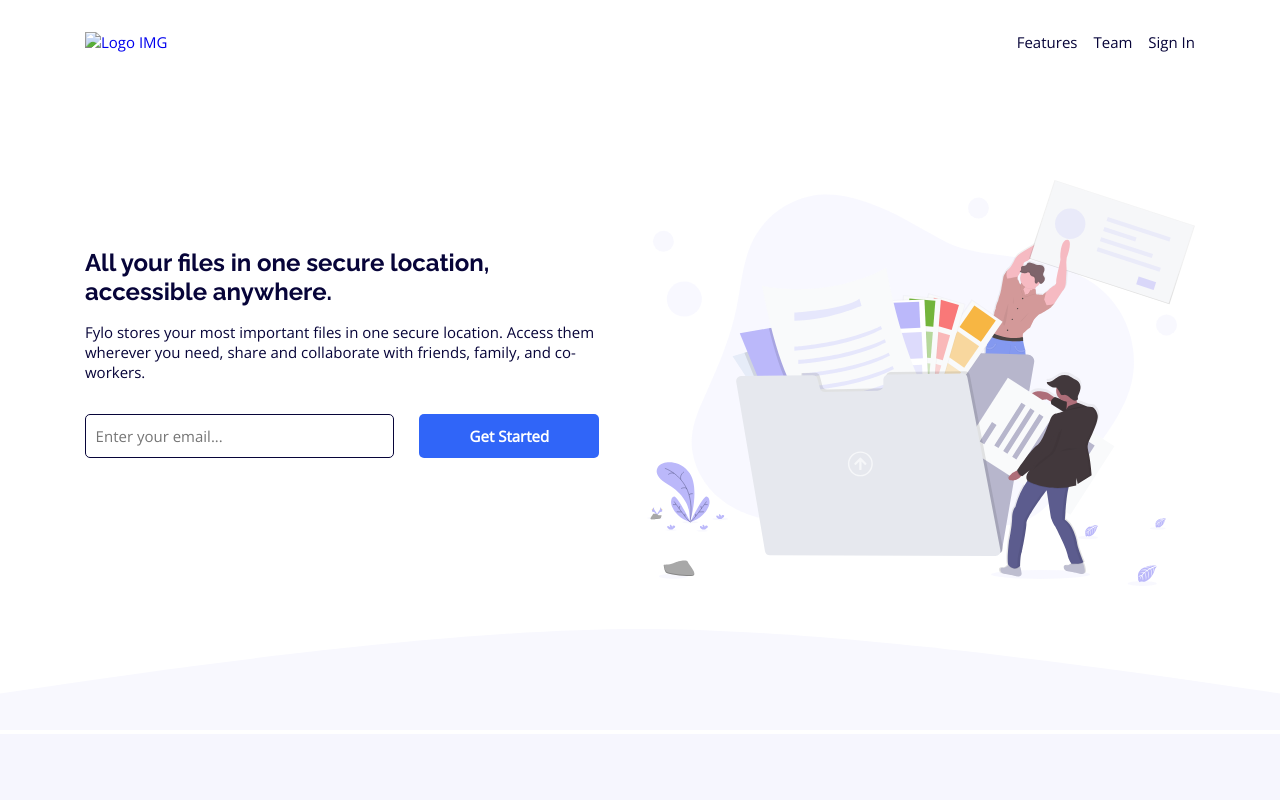
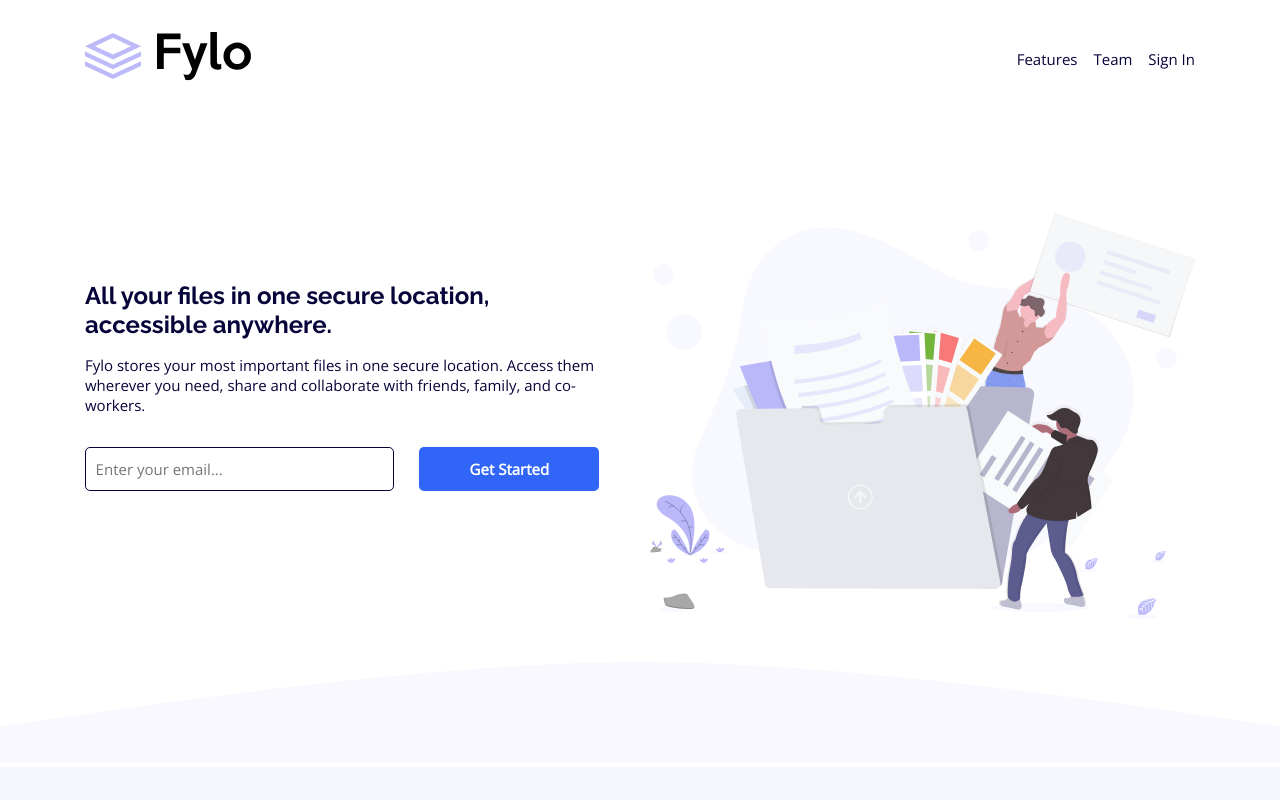
Before and after one commit to JorgeRamosS/fyloFEM, a plain HTML site: page index.html in a window 1280 px wide. Shown: the top 800 px of the page. Drawn offline with nearby package versions, Linux system fonts and the light colour scheme; the site is published under a folder, as on GitHub Pages, so addresses that start at the root find nothing.

Commit message:
Update index.html

```diff
--- a/index.html
+++ b/index.html
@@ -26,7 +26,7 @@
       <div class="container">
         <div class="header__columnas">
           <a href="#" class="header__logo"
-            ><img src="/images/logo.svg" alt="Logo IMG"
+            ><img src="images/logo.svg" alt="Logo IMG"
           /></a>
           <nav class="navigation">
             <ul class="navigation__list">
```
